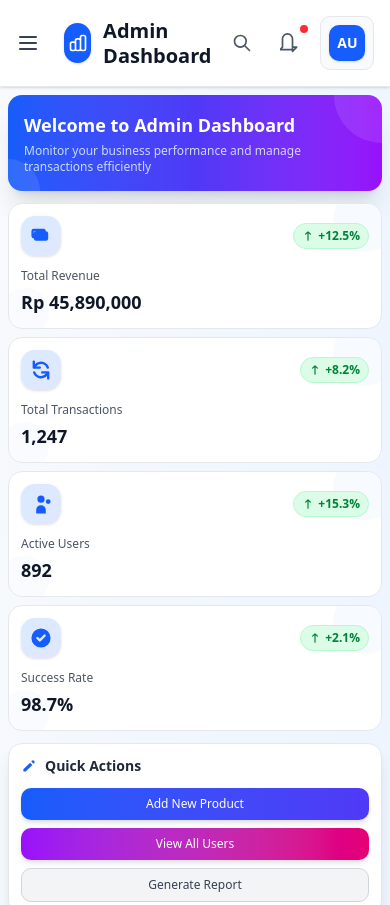
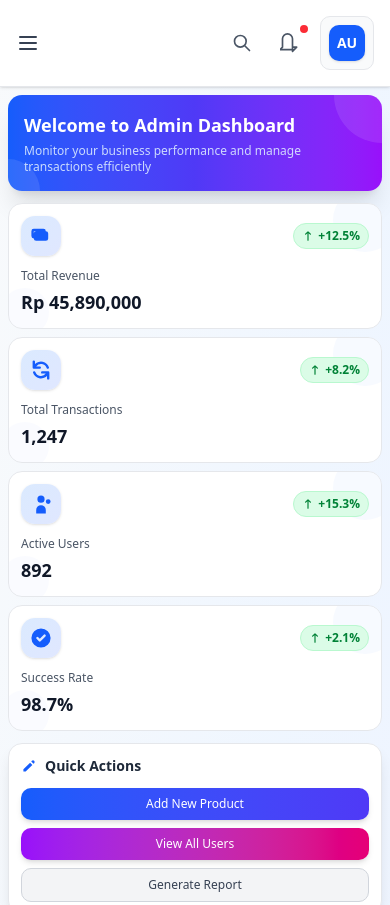
Before and after one commit to akbarryyan/topup-nextjs, a Next.js app: page /super in a window 390 px wide. Shown: the top 905 px of the page. Built offline with nearby package versions, Linux system fonts and the light colour scheme.

Commit message:
feat: Update AdminHeaderLight layout for improved responsiveness and visibility

```diff
--- a/src/components/admin/AdminHeaderLight.js
+++ b/src/components/admin/AdminHeaderLight.js
@@ -29,7 +29,7 @@ export default function AdminHeader({ onMenuClick }) {
         </button>
 
         {/* Title Section */}
-        <div className="flex-1 lg:flex-none ml-4 lg:ml-0">
+        <div className="hidden lg:flex lg:flex-1 lg:ml-0">
           <div className="flex items-center gap-3">
             <div className="w-10 h-10 bg-blue-600 rounded-xl flex items-center justify-center shadow-sm">
               <svg
@@ -47,10 +47,10 @@ export default function AdminHeader({ onMenuClick }) {
               </svg>
             </div>
             <div>
-              <h1 className="text-xl sm:text-2xl font-bold text-gray-900 leading-tight">
+              <h1 className="text-xl lg:text-2xl font-bold text-gray-900 leading-tight">
                 Admin Dashboard
               </h1>
-              <p className="text-sm text-gray-500 mt-0.5 hidden sm:block font-medium">
+              <p className="text-sm text-gray-500 mt-0.5 font-medium">
                 Manage your business operations
               </p>
             </div>
```
